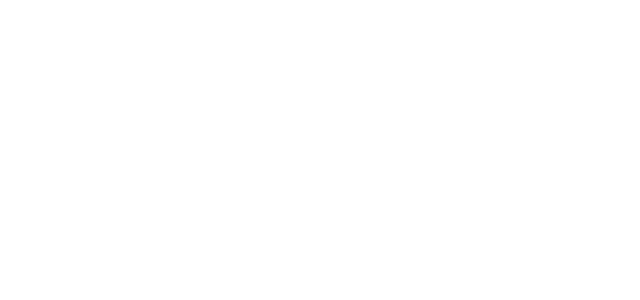
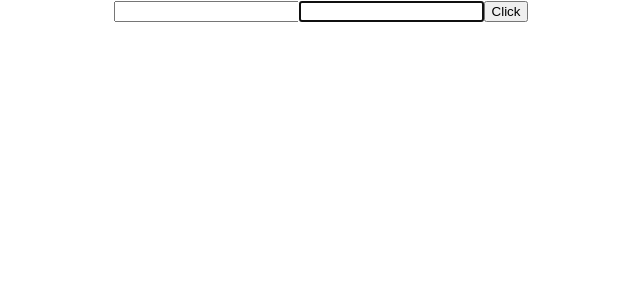
Before and after one commit to aldhyyy/react-the-basic, a React (Create React App) app: page / in a window 1280 px wide. Shown: the top 300 px of the page, without its empty margins (319-959 px from the left). Built offline with nearby package versions, Linux system fonts and the light colour scheme.

Commit message:
using ref

```diff
--- a/src/App.js
+++ b/src/App.js
@@ -1,8 +1,13 @@
 import React from "react";
 import "./App.css";
+import RefDemo from "./Component/RefDemo";
 
 function App() {
-  return <div className="App"></div>;
+  return (
+    <div className="App">
+      <RefDemo />
+    </div>
+  );
 }
 
 export default App;
--- /dev/null
+++ b/src/Component/RefDemo.js
@@ -0,0 +1,42 @@
+import React, { Component } from "react";
+
+class RefDemo extends Component {
+  constructor() {
+    super();
+
+    this.inputRef = React.createRef();
+    // old style ref, using callback ref
+    this.cbRef = null;
+    // we parsing the element and attach the ref with elemen
+    this.setCbRef = (element) => {
+      this.cbRef = element;
+    };
+  }
+
+  componentDidMount() {
+    // this.inputRef.current.focus();
+
+    // old style ref, using callback ref
+    // check first if not null
+    if (this.cbRef) {
+      this.cbRef.focus();
+    }
+  }
+
+  clickHandler = () => {
+    alert(this.inputRef.current.value);
+  };
+
+  render() {
+    return (
+      <div>
+        <input type="text" ref={this.inputRef} />
+        {/* Old style using ref callback */}
+        <input type="text" ref={this.setCbRef} />
+        <button onClick={this.clickHandler}>Click</button>
+      </div>
+    );
+  }
+}
+
+export default RefDemo;
```
